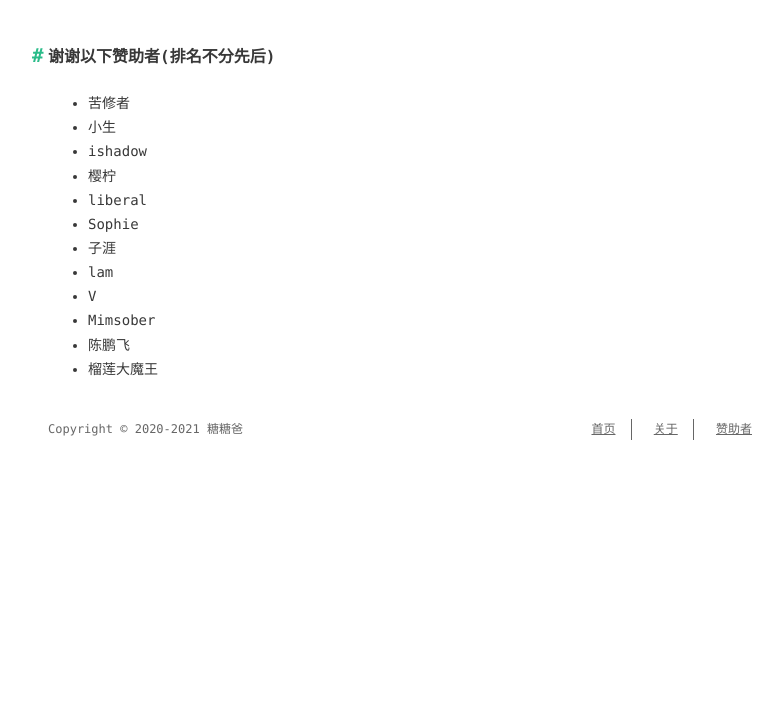
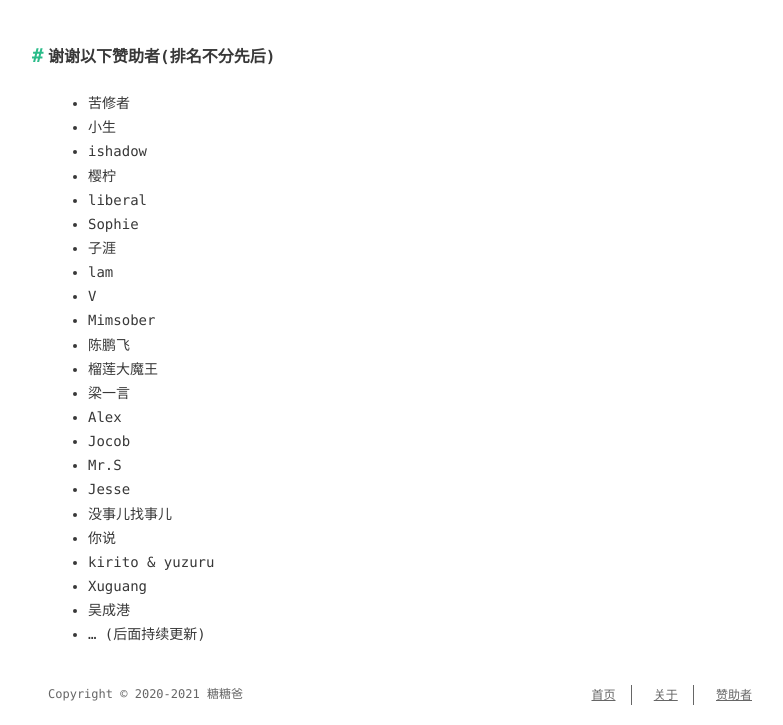
Before and after one commit to dong86/dong86.github.io, a plain HTML site: page sponsors/index.html in a window 1280 px wide. Shown: the part 433-1158 px from the top of the page, without its empty margins (240-1023 px from the left). Before the commit the page ends 893 px from the top, so only its background shows below. Drawn offline with nearby package versions, Linux system fonts and the light colour scheme; a web font is replaced by a local one.

Commit message:
update sponsor

```diff
--- a/sponsors/index.html
+++ b/sponsors/index.html
@@ -6,16 +6,16 @@
     <meta http-equiv="X-UA-Compatible" content="IE=edge">
     <meta name="HandheldFriendly" content="True">
     <meta name="viewport" content="width=device-width, initial-scale=1, maximum-scale=5" />
-    <meta name="description" content="联系我 谢谢以下赞助者(排名不分先后) 苦修者 小生 ishadow 樱柠 liberal Sophie 子涯 lam V Mimsober 陈鹏飞 榴莲大魔王">
+    <meta name="description" content="联系我 谢谢以下赞助者(排名不分先后) 苦修者 小生 ishadow 樱柠 liberal Sophie 子涯 lam V Mimsober 陈鹏飞 榴莲大魔王 梁一言 Alex Jocob Mr.S Jesse 没事儿找事儿 你说 kirito &amp; yuzuru Xuguang 吴成港 … (后面持续更新)">
 <meta property="og:type" content="website">
 <meta property="og:title" content="Sponsors">
 <meta property="og:url" content="http://example.com/sponsors/index.html">
 <meta property="og:site_name" content="Awesome Courses">
-<meta property="og:description" content="联系我 谢谢以下赞助者(排名不分先后) 苦修者 小生 ishadow 樱柠 liberal Sophie 子涯 lam V Mimsober 陈鹏飞 榴莲大魔王">
+<meta property="og:description" content="联系我 谢谢以下赞助者(排名不分先后) 苦修者 小生 ishadow 樱柠 liberal Sophie 子涯 lam V Mimsober 陈鹏飞 榴莲大魔王 梁一言 Alex Jocob Mr.S Jesse 没事儿找事儿 你说 kirito &amp; yuzuru Xuguang 吴成港 … (后面持续更新)">
 <meta property="og:locale" content="en_US">
 <meta property="og:image" content="http://example.com/assets/images/wechat.png">
 <meta property="article:published_time" content="2021-05-29T08:51:44.000Z">
-<meta property="article:modified_time" content="2021-05-29T14:33:28.451Z">
+<meta property="article:modified_time" content="2021-05-29T16:35:05.468Z">
 <meta property="article:author" content="糖糖爸">
 <meta property="article:tag" content="Web, JavaScript, React, Vue, Architect, Programming">
 <meta name="twitter:card" content="summary">
@@ -104,6 +104,17 @@
 <li>Mimsober</li>
 <li>陈鹏飞</li>
 <li>榴莲大魔王</li>
+<li>梁一言</li>
+<li>Alex</li>
+<li>Jocob</li>
+<li>Mr.S</li>
+<li>Jesse</li>
+<li>没事儿找事儿</li>
+<li>你说</li>
+<li>kirito &amp; yuzuru</li>
+<li>Xuguang</li>
+<li>吴成港</li>
+<li>… (后面持续更新)</li>
 </ul>
 
 
```
